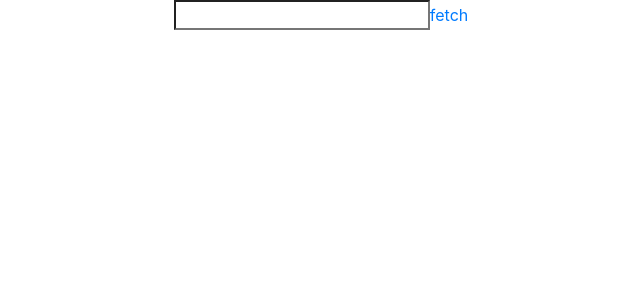
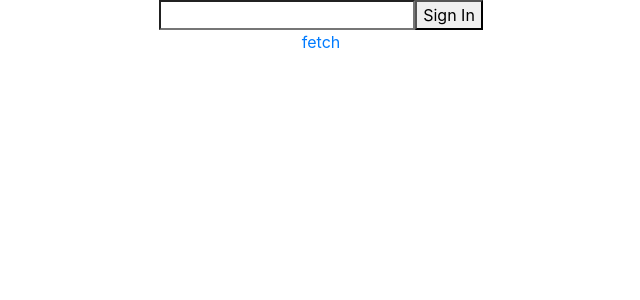
Before and after one commit to JacobLeonLyerla/Cofo, a React (Create React App) app in the folder cofo/: page / in a window 1280 px wide. Shown: the top 300 px of the page, without its empty margins (319-959 px from the left). Built offline with nearby package versions, Linux system fonts and the light colour scheme.

Commit message:
search bar giving me issues

```diff
--- a/cofo/src/components/searchBar.js
+++ b/cofo/src/components/searchBar.js
@@ -1,4 +1,4 @@
-import React, { Component, Fragment } from "react";
+import React, { Component } from "react";
 
 import { handleChange } from "../helpers/commonHelpers";
 
@@ -7,9 +7,14 @@ class SeachBar extends Component {
   render() {
     console.log(this.state);
     this.handleChange = handleChange.bind(this);
+   function countrySearch() {
+       console.log(this.state.search)
 
+    }
     return (
+        <form   onSubmit={()=>countrySearch()}>
       <input
+
         type="search"
         name="search"
         id="search"
@@ -18,6 +23,9 @@ class SeachBar extends Component {
           this.handleChange(e);
         }}
       />
+                <button type="submit">Sign In</button>
+
+      </form>
     );
   }
 }
```
